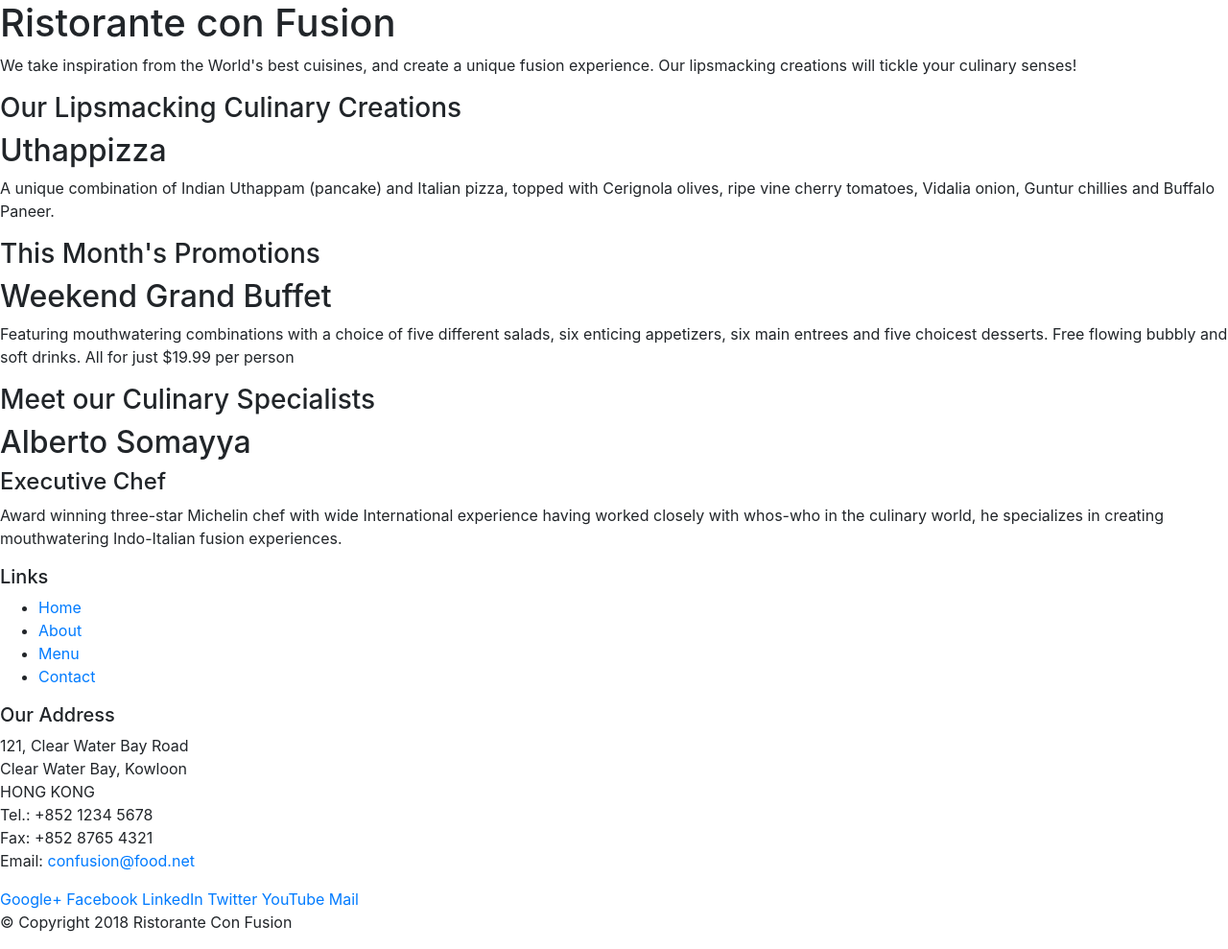
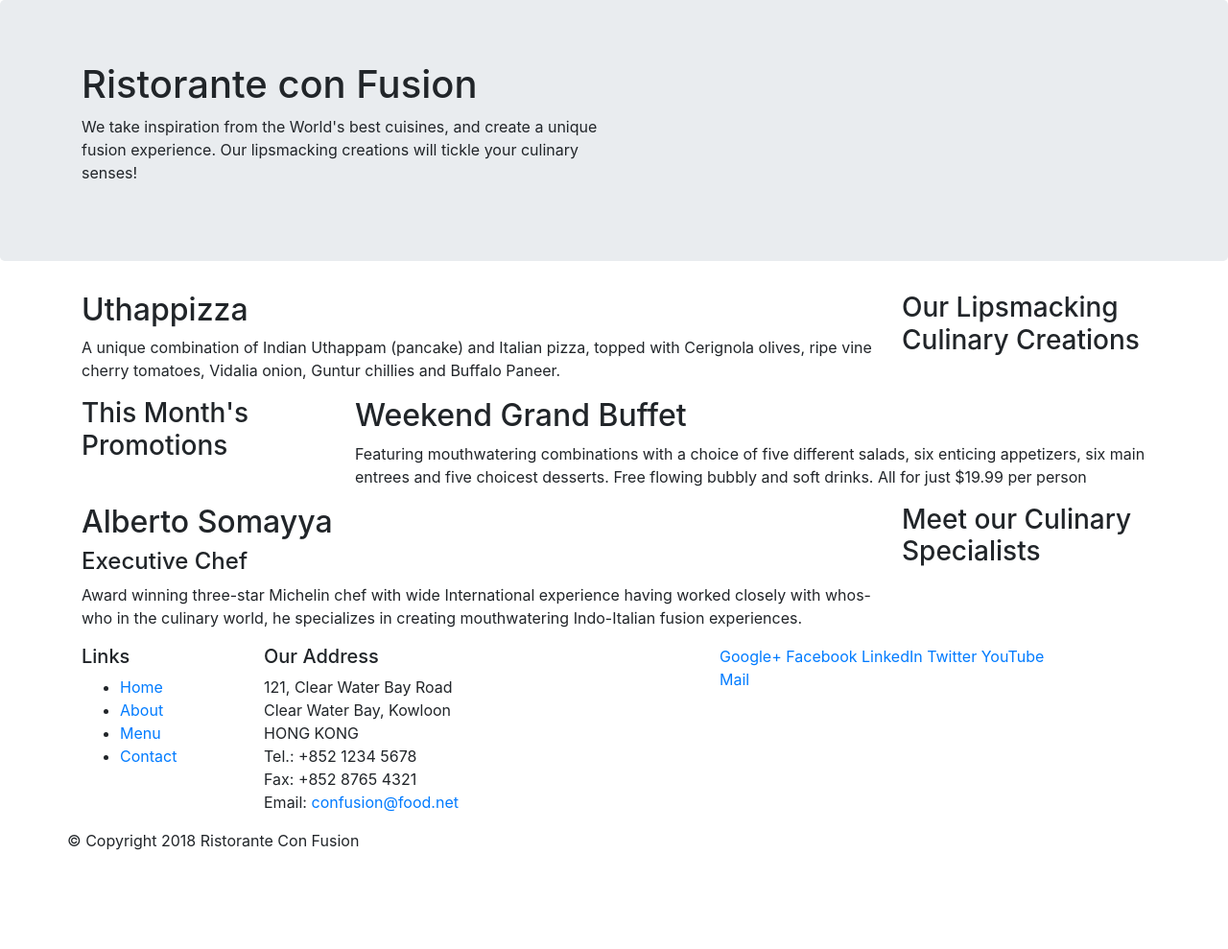
Before and after one commit to sidroniolima/conFusion, a website: page index.html in a window 1280 px wide. Shown: the whole page at 96% size. After the commit the page ends 904 px from the top, so only its background shows below. Drawn offline with nearby package versions, Linux system fonts and the light colour scheme.

Commit message:
Bootstrap Grid Part 1

```diff
--- a/index.html
+++ b/index.html
@@ -14,46 +14,46 @@
 
 <body>
 
-    <header>
-        <div>
-            <div>
-                <div>
+    <header class="jumbotron">
+        <div class="container">
+            <div class="row">
+                <div class="col-12 col-sm-6">
                     <h1>Ristorante con Fusion</h1>
                     <p>We take inspiration from the World's best cuisines, and create a unique fusion experience. Our lipsmacking creations will tickle your culinary senses!</p>
                 </div>
-                <div>
+                <div class="col-12 col-sm">
                 </div>
             </div>
         </div>
     </header>
 
-    <div>
-        <div>
-            <div>
+    <div class="container">
+        <div class="row">
+            <div class="col-12 col-sm-4 order-sm-last col-md-3">
                 <h3>Our Lipsmacking Culinary Creations</h3>
             </div>
-            <div>
+            <div class="col col-sm order-sm-first col-md">
                 <h2>Uthappizza</h2>
                 <p>A unique combination of Indian Uthappam (pancake) and Italian pizza, topped with Cerignola olives, ripe vine cherry tomatoes, Vidalia onion, Guntur chillies and Buffalo Paneer.</p>
             </div>
         </div>
 
 
-        <div>
-            <div>
+        <div class="row">
+            <div class="col-12 col-sm-4 col-md-3">
                 <h3>This Month's Promotions</h3>
             </div>
-            <div>
+            <div class="col col-sm col-md">
                 <h2>Weekend Grand Buffet</h2>
                 <p>Featuring mouthwatering combinations with a choice of five different salads, six enticing appetizers, six main entrees and five choicest desserts. Free flowing bubbly and soft drinks. All for just $19.99 per person </p>
             </div>
         </div>
 
-        <div>
-            <div>
+        <div class="row">
+            <div class="col-12 col-sm-4 order-sm-last col-md-3">
                 <h3>Meet our Culinary Specialists</h3>
             </div>
-            <div>
+            <div class="col col-sm  order-sm-first col-md">
                 <h2>Alberto Somayya</h2>
                 <h4>Executive Chef</h4>
                 <p>Award winning three-star Michelin chef with wide International experience having worked closely with whos-who in the culinary world, he specializes in creating mouthwatering Indo-Italian fusion experiences. </p>
@@ -62,9 +62,9 @@
     </div>
 
     <footer>
-        <div>
-            <div>
-                <div>
+        <div class="container">
+            <div class="row">
+                <div class="col-4 off-set-1 col-sm-2">
                     <h5>Links</h5>
                     <ul>
                         <li><a href="#">Home</a></li>
@@ -73,7 +73,7 @@
                         <li><a href="#">Contact</a></li>
                     </ul>
                 </div>
-                <div>
+                <div class="col-7 col-sm-5">
                     <h5>Our Address</h5>
                     <address>
 		              121, Clear Water Bay Road<br>
@@ -84,7 +84,7 @@
 		              Email: <a href="mailto:confusion@food.net">confusion@food.net</a>
 		           </address>
                 </div>
-                <div>
+                <div class="col-12 col-sm-4">
                     <div>
                         <a href="http://google.com/+">Google+</a>
                         <a href="http://www.facebook.com/profile.php?id=">Facebook</a>
@@ -95,8 +95,8 @@
                     </div>
                 </div>
            </div>
-           <div>
-                <div>
+           <div class="row">
+                <div class="auto">
                     <p>© Copyright 2018 Ristorante Con Fusion</p>
                 </div>
            </div>
```
